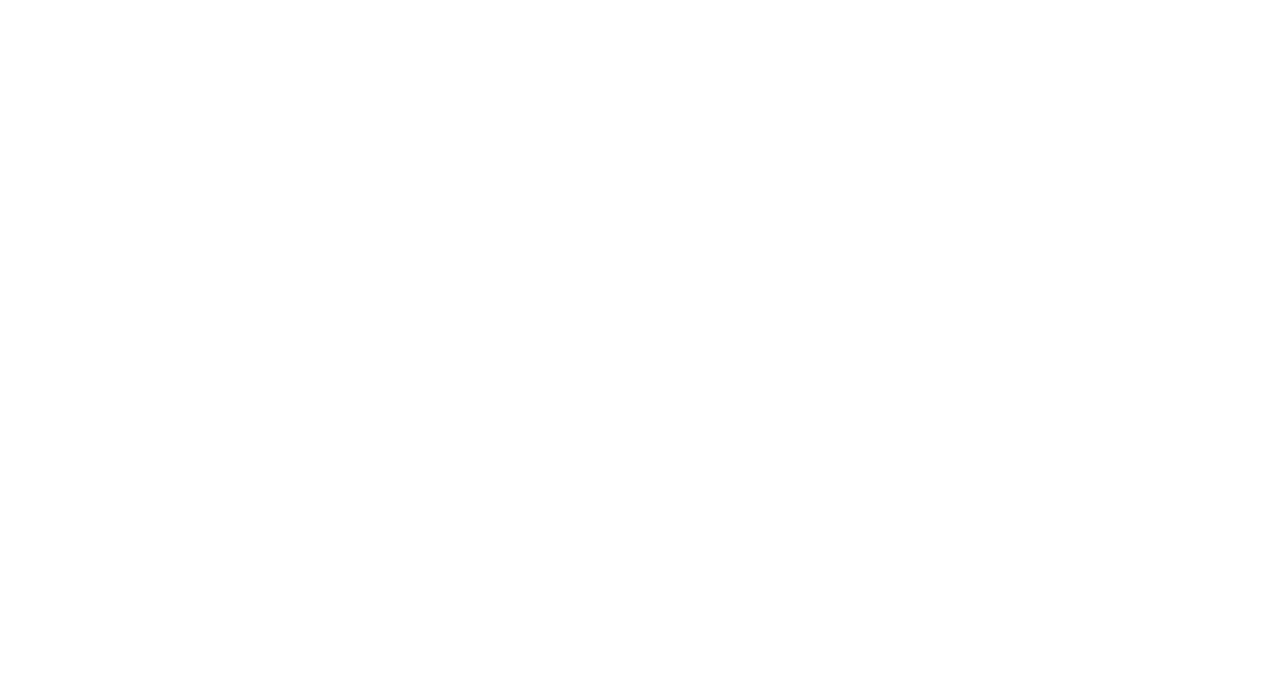
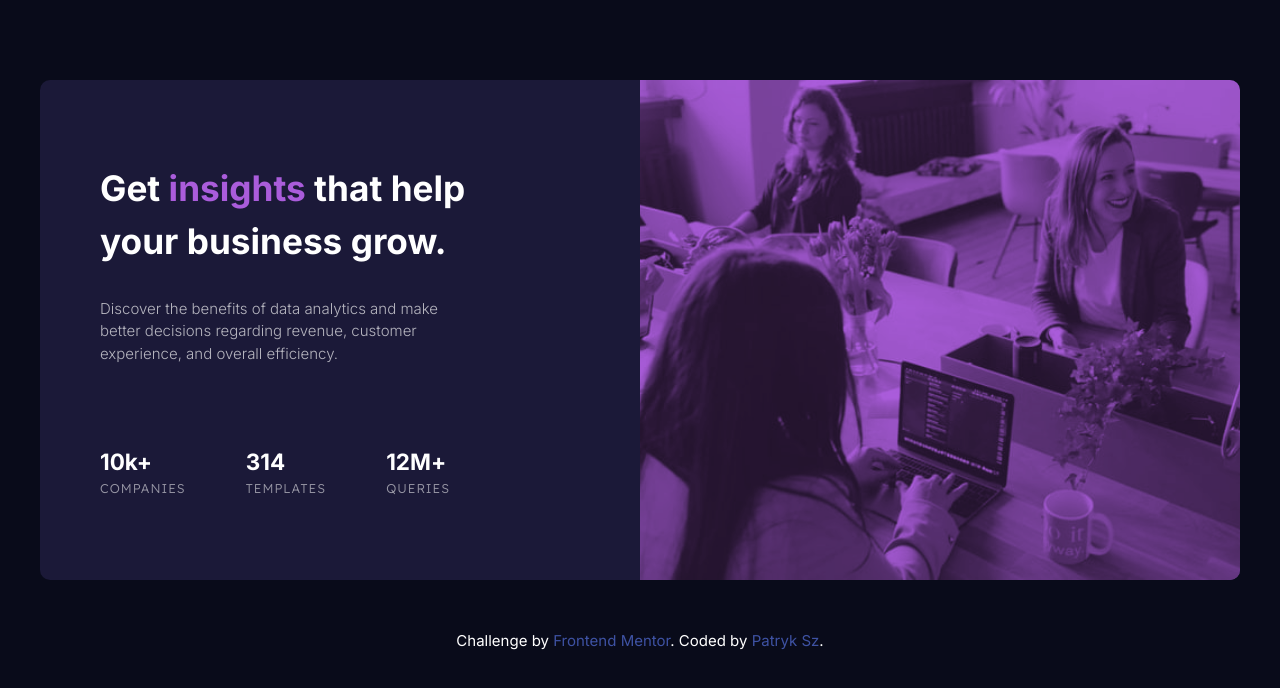
Before and after one commit to dedku/Stats-preview-card-component-DailyNewbie_8, a website built with Vite: page index.html in a window 1280 px wide. Built offline with nearby package versions, Linux system fonts and the light colour scheme.

Commit message:
scss + html setup

```diff
--- a/index.html
+++ b/index.html
@@ -2,14 +2,58 @@
 <html lang="en">
 
 <head>
-  <meta charset="UTF-8" />
-  <link rel="icon" type="image/svg+xml" href="/vite.svg" />
+  <meta charset="UTF-8">
+  <meta name="viewport" content="width=device-width, initial-scale=1.0">
   <link rel="stylesheet" href="./src/style.scss">
-  <meta name="viewport" content="width=device-width, initial-scale=1.0" />
-  <title>Stats preview card component</title>
+  <link rel="icon" type="image/png" sizes="32x32" href="./images/favicon-32x32.png">
+  <title>Frontend Mentor | Stats preview card component</title>
 </head>
 
 <body>
+  <main class="content">
+    <div class="bg-violet">
+      <picture>
+        <source media="(min-width:900px)" srcset="./images/image-header-desktop.jpg">
+        <img src="./images/image-header-mobile.jpg" alt="">
+      </picture>
+    </div>
+
+
+    <div class="content--card">
+      <h1 class="content--card--title">
+        Get <span class="text-violet"> insights </span> that help your business grow.
+      </h1>
+
+      <p class="content--card--paragraph text-paragraph">
+        Discover the benefits of data analytics and make better decisions regarding revenue, customer
+        experience, and overall efficiency.
+      </p>
+
+      <div class="content--card--stat">
+        <div>
+          <h2>10k+</h2>
+          <p>COMPANIES</p>
+        </div>
+
+        <div>
+          <h2>314</h2>
+          <p>TEMPLATES</p>
+        </div>
+
+        <div>
+          <h2>12M+</h2>
+          <p>QUERIES</p>
+        </div>
+      </div>
+    </div>
+  </main>
+
+  <footer>
+    <div class="attribution">
+      Challenge by <a href="https://www.frontendmentor.io?ref=challenge" target="_blank">Frontend Mentor</a>.
+      Coded by <a href="https://www.frontendmentor.io/profile/dedku">Patryk Sz</a>.
+    </div>
+  </footer>
 </body>
 
 </html>
--- a/src/style.scss
+++ b/src/style.scss
@@ -0,0 +1,193 @@
+@import url('https://fonts.googleapis.com/css2?family=Inter:wght@300;400;700&family=Lexend+Deca:wght@300;400&display=swap');
+
+:root {
+    --clr-very-dark-blue: 233, 47%, 7%;
+    --clr-dark-blue: 244, 38%, 16%;
+    --clr-soft-violet: 277, 64%, 61%;
+    --clr-white: 0, 0%, 100%;
+    --clr-white-main: 0, 0%, 100%, 0.75;
+    --clr-white-stat: 0, 0%, 100%, 0.6;
+
+    --fs-300: 15px;
+
+    --ff-primary: 'Inter', sans-serif;
+    --ff-secoundary: 'Lexend Deca', sans-serif;
+}
+
+*,
+*::before,
+*::after {
+    box-sizing: border-box;
+    margin: 0;
+    padding: 0;
+}
+
+body {
+    background-color: hsl(var(--clr-very-dark-blue));
+    font-family: var(--ff-primary);
+    font-size: var(--fs-300);
+    color: hsl(var(--clr-white));
+    max-width: 1440px;
+    margin: auto;
+    text-rendering: optimizeSpeed;
+    line-height: 1.5;
+    scroll-behavior: smooth;
+}
+
+//  utilities
+.text-violet {
+    color: hsl(var(--clr-soft-violet));
+}
+
+.bg-violet {
+    background: hsl(var(--clr-soft-violet));
+    border-top-left-radius: 10px;
+    border-top-right-radius: 10px;
+}
+
+// components
+.content {
+    display: flex;
+    flex-direction: column;
+    justify-content: center;
+    align-items: center;
+    background-color: hsl(var(--clr-dark-blue));
+    border-radius: 10px;
+    margin: auto;
+    margin-top: 5rem;
+    width: 85%;
+    max-width: 648px;
+
+
+
+    picture img {
+        width: 100%;
+        object-fit: cover;
+        border-top-left-radius: 10px;
+        border-top-right-radius: 10px;
+        mix-blend-mode: multiply;
+        opacity: 0.8;
+        vertical-align: middle;
+    }
+
+    &--card {
+        display: flex;
+        flex-direction: column;
+        justify-content: center;
+        justify-items: center;
+        text-align: center;
+        margin: 40px;
+        gap: 20px;
+
+        &--title {
+            margin: auto;
+            min-width: 305px;
+            max-width: 80%;
+        }
+
+        &--paragraph {
+            margin: auto;
+            min-width: 260px;
+            max-width: 80%;
+            font-family: var(--ff-primary);
+            font-weight: 300;
+            opacity: 0.9;
+            color: hsl(var(--clr-white-main));
+        }
+
+        &--stat {
+            display: flex;
+            flex-direction: column;
+            justify-content: center;
+            align-items: center;
+            gap: 20px;
+            margin-top: 20px;
+
+            p {
+                margin: auto;
+                font-size: 0.8rem;
+                font-family: var(--ff-secoundary);
+                font-weight: 300;
+                opacity: 0.9;
+                color: hsl(var(--clr-white-stat));
+                letter-spacing: 1px;
+            }
+        }
+    }
+
+}
+
+
+
+.attribution {
+    font-size: var(--fs-300);
+    text-align: center;
+    margin-top: 50px;
+}
+
+.attribution a {
+    color: hsl(228, 45%, 44%);
+    text-decoration: none;
+}
+
+@media screen and (min-width: 900px) {
+
+    .bg-violet {
+        background: hsl(var(--clr-soft-violet));
+        border-top-left-radius: 0px;
+        border-top-right-radius: 10px;
+        border-bottom-right-radius: 10px;
+    }
+
+    .content {
+        flex-direction: row-reverse;
+        align-items: stretch;
+        justify-content: space-evenly;
+        height: 500px;
+        width: 100%;
+        max-width: 1200px;
+
+        picture img {
+            width: 600px;
+            height: 100%;
+            object-fit: cover;
+            border-top-left-radius: 0px;
+            border-top-right-radius: 10px;
+            border-bottom-right-radius: 10px;
+            mix-blend-mode: multiply;
+            opacity: 0.8;
+            vertical-align: middle;
+        }
+
+        &--card {
+            align-items: baseline;
+            gap: 30px;
+            padding-left: 20px;
+
+            &--title {
+                text-align: left;
+                font-size: 2.2rem;
+                margin: 0;
+                min-width: 250px
+            }
+
+            &--paragraph {
+                text-align: left;
+                width: 345px;
+                margin: 0;
+                min-width: 250px
+            }
+
+            &--stat {
+                padding-top: 50px;
+                width: 350px;
+                text-align: left;
+                flex-direction: row;
+                margin: 0;
+                justify-content: space-between;
+            }
+        }
+    }
+
+
+}
--- /dev/null
+++ b/style-guide.md
@@ -0,0 +1,36 @@
+# Front-end Style Guide
+
+## Layout
+
+The designs were created to the following widths:
+
+- Mobile: 375px
+- Desktop: 1440px
+
+## Colors
+
+### Primary
+
+- Very dark blue (main background): hsl(233, 47%, 7%)
+- Dark desaturated blue (card background): hsl(244, 38%, 16%)
+- Soft violet (accent): hsl(277, 64%, 61%)
+
+### Neutral
+
+- White (main heading, stats): hsl(0, 0%, 100%)
+- Slightly transparent white (main paragraph): hsla(0, 0%, 100%, 0.75)
+- Slightly transparent white (stat headings): hsla(0, 0%, 100%, 0.6)
+
+## Typography
+
+### Body Copy
+
+- Font size: 15px
+
+### Font
+
+- Family: [Inter](https://fonts.google.com/specimen/Inter)
+- Weights: 400, 700
+
+- Family: [Lexend Deca](https://fonts.google.com/specimen/Lexend+Deca)
+- Weights: 400
```
Also changed, not shown: images/favicon-32x32.png (added), images/image-header-desktop.jpg (added), images/image-header-mobile.jpg (added).
